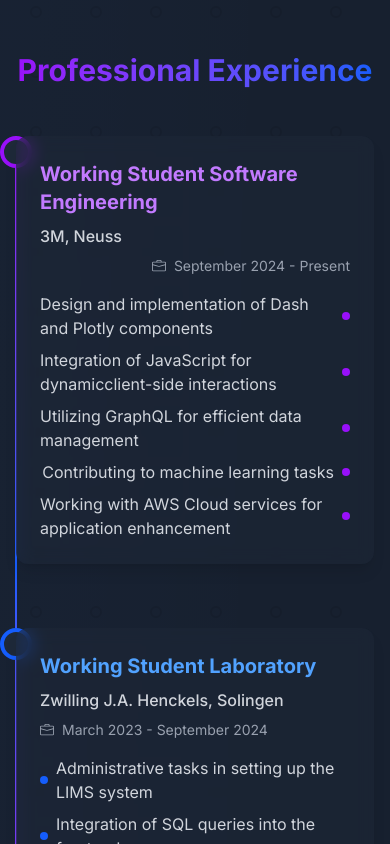
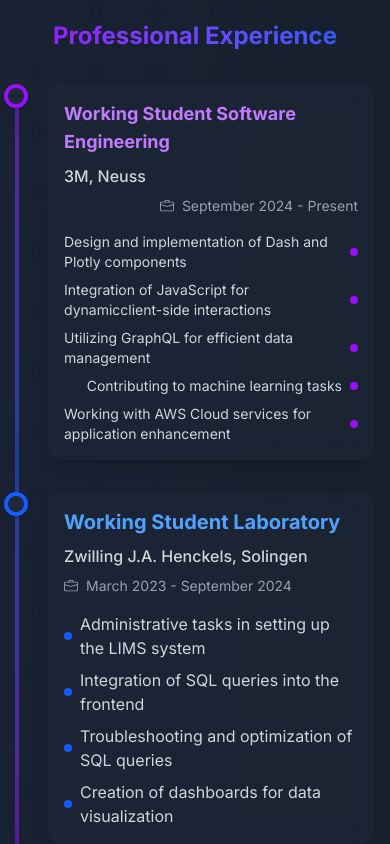
Before and after one commit to Imadjaha/ab, a React (Vite) app: page / in a window 390 px wide. Shown: the part 1980-2824 px from the top of the page. Built offline with nearby package versions, Linux system fonts and the light colour scheme.

Commit message:
version 1.0.2

```diff
--- /dev/null
+++ b/public/404.html
@@ -0,0 +1,21 @@
+<!DOCTYPE html>
+<html>
+  <head>
+    <meta charset="utf-8">
+    <title>Page Not Found</title>
+    <script>
+
+      const pathSegmentsToKeep = 0;
+      const l = window.location;
+      l.replace(
+        l.protocol + '//' + l.hostname + (l.port ? ':' + l.port : '') +
+        l.pathname.split('/').slice(0, 1 + pathSegmentsToKeep).join('/') + '/?/' +
+        l.pathname.slice(1).split('/').slice(pathSegmentsToKeep).join('/').replace(/&/g, '~and~') +
+        (l.search ? '&' + l.search.slice(1).replace(/&/g, '~and~') : '') +
+        l.hash
+      );
+    </script>
+  </head>
+  <body>
+  </body>
+</html>
--- a/src/App.tsx
+++ b/src/App.tsx
@@ -1,4 +1,4 @@
-import { Routes, Route } from "react-router-dom"
+import { Routes, Route, Navigate } from "react-router-dom"
 import Home from "./pages/Home"
 import Contact from "./pages/Contact"
 import Certificates from "./pages/Certificates"
@@ -18,7 +18,9 @@ function App() {
           <Route path="/contact" element={<Contact />} />
           <Route path="/certificates" element={<Certificates />} />
           <Route path="/courses" element={<Courses />} />
-          <Route path="*" element={<NotFound />} />
+          {/* 404 handling */}
+          <Route path="/404" element={<NotFound />} />
+          <Route path="*" element={<Navigate replace to="/404" />} />
         </Routes>
       </main>
    </div>
--- a/src/pages/Certificates.tsx
+++ b/src/pages/Certificates.tsx
@@ -92,6 +92,7 @@ export default function Certificates() {
     autoplay: true,
     autoplaySpeed: 3000,
     pauseOnHover: true,
+    adaptiveHeight: true,
     responsive: [
       {
         breakpoint: 1024,
--- a/src/pages/NotFound.tsx
+++ b/src/pages/NotFound.tsx
@@ -1,16 +1,67 @@
 import { Link } from 'react-router-dom';
+import { motion } from 'framer-motion';
 
 export default function NotFound() {
   return (
-    <div className="flex flex-col items-center justify-center min-h-screen theme-bg">
-      <h1 className="text-4xl font-bold mb-4">404 - Page Not Found</h1>
-      <p className="mb-8">The page you're looking for doesn't exist.</p>
-      <Link
-        to="/"
-        className="px-6 py-3 bg-purple-600 text-white rounded-lg hover:bg-purple-700 transition-colors"
+    <motion.div
+      initial={{ opacity: 0, y: 20 }}
+      animate={{ opacity: 1, y: 0 }}
+      transition={{ duration: 0.5, type: "spring", damping: 20 }}
+      className="flex flex-col items-center justify-center min-h-[80vh] theme-bg
+                 px-4 sm:px-6 py-8 sm:py-12 mx-auto max-w-lg text-center"
+    >
+      <motion.h1
+        className="text-5xl sm:text-6xl font-bold mb-4 bg-gradient-to-r
+                   from-purple-600 to-blue-600 text-transparent bg-clip-text
+                   break-words"
+        initial={{ scale: 0.9 }}
+        animate={{ scale: 1 }}
+        transition={{ duration: 0.3 }}
       >
-        Go Home
-      </Link>
-    </div>
+        404
+      </motion.h1>
+
+      <motion.h2
+        className="text-xl sm:text-2xl font-semibold mb-4
+                   text-gray-800 dark:text-gray-200 break-words"
+        initial={{ y: 20, opacity: 0 }}
+        animate={{ y: 0, opacity: 1 }}
+        transition={{ delay: 0.1 }}
+      >
+        Page Not Found
+      </motion.h2>
+
+      <motion.p
+        className="text-base sm:text-lg text-gray-600 dark:text-gray-400
+                   mb-8 text-center max-w-md break-words"
+        initial={{ y: 20, opacity: 0 }}
+        animate={{ y: 0, opacity: 1 }}
+        transition={{ delay: 0.2 }}
+      >
+        The page you're looking for doesn't exist or has been moved.
+      </motion.p>
+
+      <motion.div
+        initial={{ y: 20, opacity: 0 }}
+        animate={{ y: 0, opacity: 1 }}
+        transition={{ delay: 0.3 }}
+      >
+        <Link
+          to="/"
+          className="inline-flex items-center justify-center
+                     min-h-[44px] px-6 py-3
+                     bg-gradient-to-r from-purple-600 to-blue-600
+                     text-white text-base sm:text-lg font-medium
+                     rounded-lg hover:from-purple-700 hover:to-blue-700
+                     transition-all duration-300
+                     shadow-lg hover:shadow-xl
+                     transform hover:-translate-y-1
+                     focus:outline-none focus:ring-2 focus:ring-purple-500
+                     active:shadow-md touch-action-manipulation"
+        >
+          Go Back Home
+        </Link>
+      </motion.div>
+    </motion.div>
   );
 }
--- a/src/sections/Qualifications.tsx
+++ b/src/sections/Qualifications.tsx
@@ -18,32 +18,39 @@ export default function Qualifications() {
   };
 
   return (
-    <section className="w-full py-16">
+     <section className="w-full py-8 sm:py-16">
       <motion.div
         initial="hidden"
         animate="show"
         variants={container}
-        className="max-w-4xl mx-auto px-4"
+        className="max-w-4xl mx-auto px-4 sm:px-6"
       >
         <motion.h2
           variants={item}
-          className="text-3xl font-bold text-center mb-12 bg-gradient-to-r from-purple-600 to-blue-600 text-transparent bg-clip-text"
+          className="text-2xl sm:text-3xl font-bold text-center mb-8 sm:mb-12
+                     bg-gradient-to-r from-purple-600 to-blue-600
+                     text-transparent bg-clip-text"
         >
           Professional Experience
         </motion.h2>
 
         <motion.div variants={item} className="relative">
-          {/* Timeline line */}
-          <div className="absolute left-0 sm:left-1/2 transform -translate-x-px h-full w-0.5 bg-gradient-to-b from-purple-600 via-blue-600 to-purple-600"></div>
+          {/* Timeline line - Improved visibility */}
+          <div className="absolute left-0 sm:left-1/2 transform -translate-x-px
+                         h-full w-1 bg-gradient-to-b from-purple-600
+                         via-blue-600 to-purple-600 opacity-50 sm:opacity-100"></div>
 
           {/* 3M Experience */}
-          <div className="relative flex sm:flex-row flex-col sm:items-center mb-16">
-            <div className="flex-1 sm:pr-8 sm:text-right order-2 sm:order-1">
+          <div className="relative flex sm:flex-row flex-col sm:items-center mb-8 sm:mb-16">
+            <div className="flex-1 sm:pr-8 sm:text-right order-2 sm:order-1 pl-8 sm:pl-0">
               <motion.div
                 variants={item}
-                className="bg-white/10 backdrop-blur-sm dark:bg-gray-800/50 p-6 rounded-xl shadow-lg hover:shadow-xl transition-all duration-300"
+                className="bg-white/10 backdrop-blur-sm dark:bg-gray-800/50
+                           p-4 sm:p-6 rounded-xl shadow-lg hover:shadow-xl
+                           transition-all duration-300"
               >
-                <h3 className="text-xl font-bold text-purple-600 dark:text-purple-400 mb-2">
+                <h3 className="text-lg sm:text-xl font-bold text-purple-600
+                             dark:text-purple-400 mb-2 break-words">
                   Working Student Software Engineering
                 </h3>
                 <p className="text-gray-600 dark:text-gray-300 font-medium mb-2">
@@ -53,7 +60,7 @@ export default function Qualifications() {
                   <BsBriefcase className="mr-2" />
                   September 2024 - Present
                 </div>
-                <ul className="space-y-2 text-gray-600 dark:text-gray-300">
+                <ul className="space-y-2 text-sm sm:text-base text-gray-600 dark:text-gray-300">
                   <li className="flex items-center justify-end gap-2">
                     <span>
                       Design and implementation of Dash and Plotly components
@@ -85,17 +92,23 @@ export default function Qualifications() {
                 </ul>
               </motion.div>
             </div>
-            <div className="absolute left-0 sm:left-1/2 transform -translate-x-1/2 flex items-center justify-center order-1 sm:order-2">
-              <div className="w-8 h-8 rounded-full border-4 border-purple-600 bg-white dark:bg-gray-800"></div>
+             {/* Timeline dot - Improved mobile visibility */}
+            <div className="absolute left-0 sm:left-1/2 transform -translate-x-1/2
+                           flex items-center justify-center order-1 sm:order-2 top-0 sm:top-1/2 sm:-translate-y-1/2">
+              <div className="w-6 h-6 sm:w-8 sm:h-8 rounded-full border-4
+                            border-purple-600 bg-white dark:bg-gray-800
+                            shadow-md"></div>
             </div>
           </div>
 
           {/* Zwilling Experience */}
-          <div className="relative flex sm:flex-row flex-col sm:items-center">
-            <div className="flex-1 sm:pl-8 order-2">
+                   <div className="relative flex sm:flex-row flex-col sm:items-center">
+            <div className="flex-1 sm:pl-8 order-2 pl-8 sm:pl-8">
               <motion.div
                 variants={item}
-                className="bg-white/10 backdrop-blur-sm dark:bg-gray-800/50 p-6 rounded-xl shadow-lg hover:shadow-xl transition-all duration-300"
+                className="bg-white/10 backdrop-blur-sm dark:bg-gray-800/50
+                           p-4 sm:p-6 rounded-xl shadow-lg hover:shadow-xl
+                           transition-all duration-300"
               >
                 <h3 className="text-xl font-bold text-blue-600 dark:text-blue-400 mb-2">
                   Working Student Laboratory
@@ -129,8 +142,12 @@ export default function Qualifications() {
                 </ul>
               </motion.div>
             </div>
-            <div className="absolute left-0 sm:left-1/2 transform -translate-x-1/2 flex items-center justify-center order-1">
-              <div className="w-8 h-8 rounded-full border-4 border-blue-600 bg-white dark:bg-gray-800"></div>
+          {/* Timeline dot */}
+            <div className="absolute left-0 sm:left-1/2 transform -translate-x-1/2
+                           flex items-center justify-center order-1 top-0 sm:top-1/2 sm:-translate-y-1/2">
+              <div className="w-6 h-6 sm:w-8 sm:h-8 rounded-full border-4
+                            border-blue-600 bg-white dark:bg-gray-800
+                            shadow-md"></div>
             </div>
           </div>
         </motion.div>
--- a/vite.config.ts
+++ b/vite.config.ts
@@ -2,10 +2,18 @@ import { defineConfig } from 'vite'
 import react from '@vitejs/plugin-react'
 import tailwindcss from '@tailwindcss/vite'
 
-// https://vite.dev/config/
 export default defineConfig({
-  plugins: [react(),
-  tailwindcss(),
-  ],
-  base: '/'
+  plugins: [react(), tailwindcss()],
+  base: '/', // or use '/your-repo-name/' if you're not using a custom domain
+  build: {
+    outDir: 'dist',
+    assetsDir: 'assets',
+    rollupOptions: {
+      output: {
+        manualChunks: {
+          vendor: ['react', 'react-dom', 'react-router-dom'],
+        },
+      },
+    },
+  }
 })
```
Also changed, not shown: package.json (+5 -3 lines), 1 other file (tests, documents, lock files or other folders).
